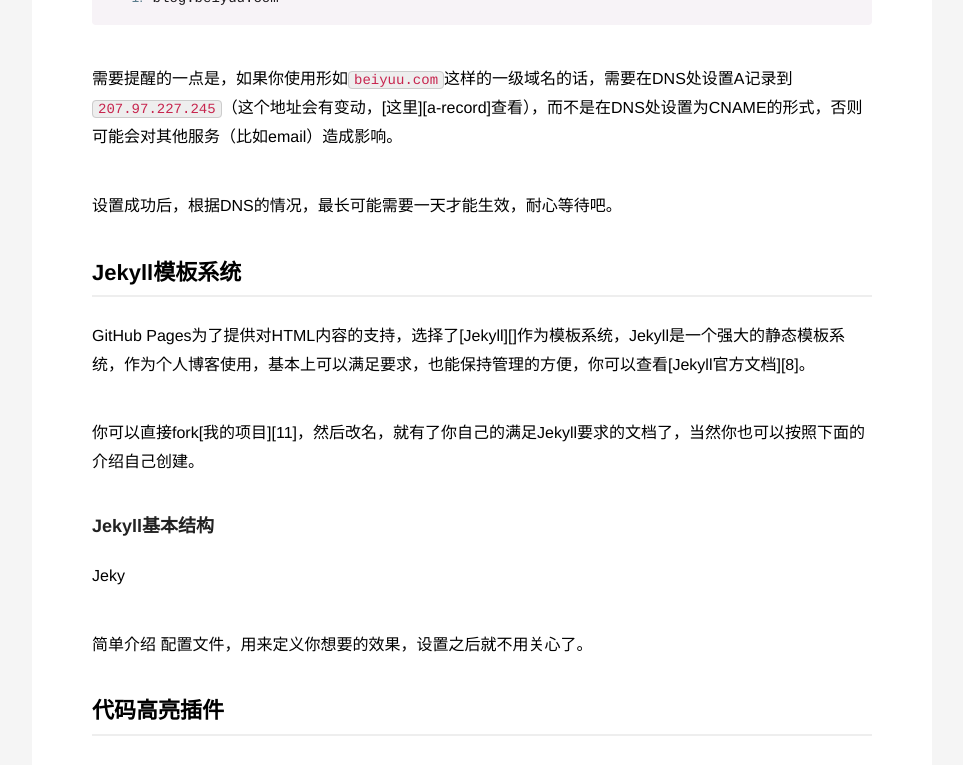
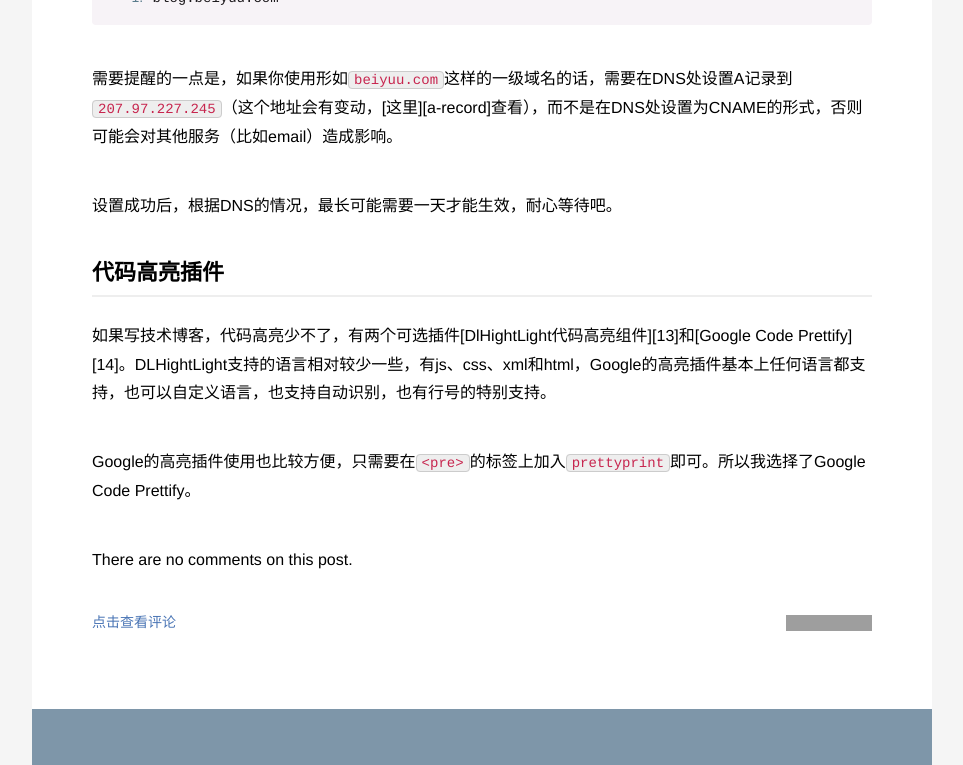
Before and after one commit to ioloveuu/ioloveuu.github.io, a Jekyll site: the page built from _posts/2016-12-28-frame-analys.md, in a window 1280 px wide and 900 px high, scrolled down 5323 px, cut to the strip 0-765 px from the top of the window. Shown: the whole strip, without its empty margins (158-1121 px from the left). Built offline with Jekyll 4.4.1, drawn with Linux system fonts in a browser that asks for light colours; nearby versions of some CDN libraries; a script that is not in the unit is left out; grey boxes are pictures that could not be loaded.

Commit message:
Update 2016-12-28-frame-analys.md

```diff
--- a/_posts/2016-12-28-frame-analys.md
+++ b/_posts/2016-12-28-frame-analys.md
@@ -147,19 +147,7 @@
 
 设置成功后，根据DNS的情况，最长可能需要一天才能生效，耐心等待吧。
 
-## Jekyll模板系统
-GitHub Pages为了提供对HTML内容的支持，选择了[Jekyll][]作为模板系统，Jekyll是一个强大的静态模板系统，作为个人博客使用，基本上可以满足要求，也能保持管理的方便，你可以查看[Jekyll官方文档][8]。
 
-你可以直接fork[我的项目][11]，然后改名，就有了你自己的满足Jekyll要求的文档了，当然你也可以按照下面的介绍自己创建。
-
-### Jekyll基本结构
-Jeky
-
-
-
-
-简单介绍
-配置文件，用来定义你想要的效果，设置之后就不用关心了。
 
 
 
```
